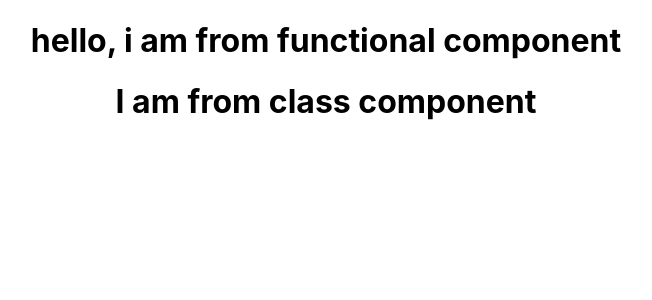
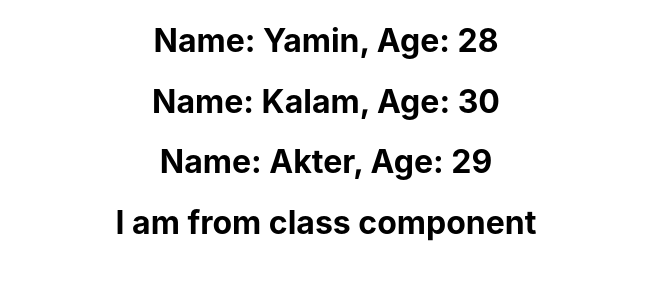
Before and after one commit to yamin27/react_practice, a React (Create React App) app: page / in a window 1280 px wide. Shown: the top 300 px of the page, without its empty margins (314-966 px from the left). Built offline with nearby package versions, Linux system fonts and the light colour scheme.

Commit message:
using props on Class component

```diff
--- a/src/App.js
+++ b/src/App.js
@@ -8,7 +8,9 @@ function App() {
   return (
     <div className="App">
 
-        <Hello></Hello>
+        <Hello name="Yamin" age="28"></Hello>
+        <Hello name="Kalam" age="30"></Hello>
+        <Hello name="Akter" age="29"></Hello>
 
         <Welcome></Welcome>
 
--- a/src/component/hello.js
+++ b/src/component/hello.js
@@ -1,10 +1,10 @@
 import React from "react";
 
-function Hello(){
+function Hello(props){
 
     return (
 
-        <h1>hello, i am from functional component</h1>
+        <h1>Name: {props.name}, Age: {props.age}</h1>
 
     );
 }
```
